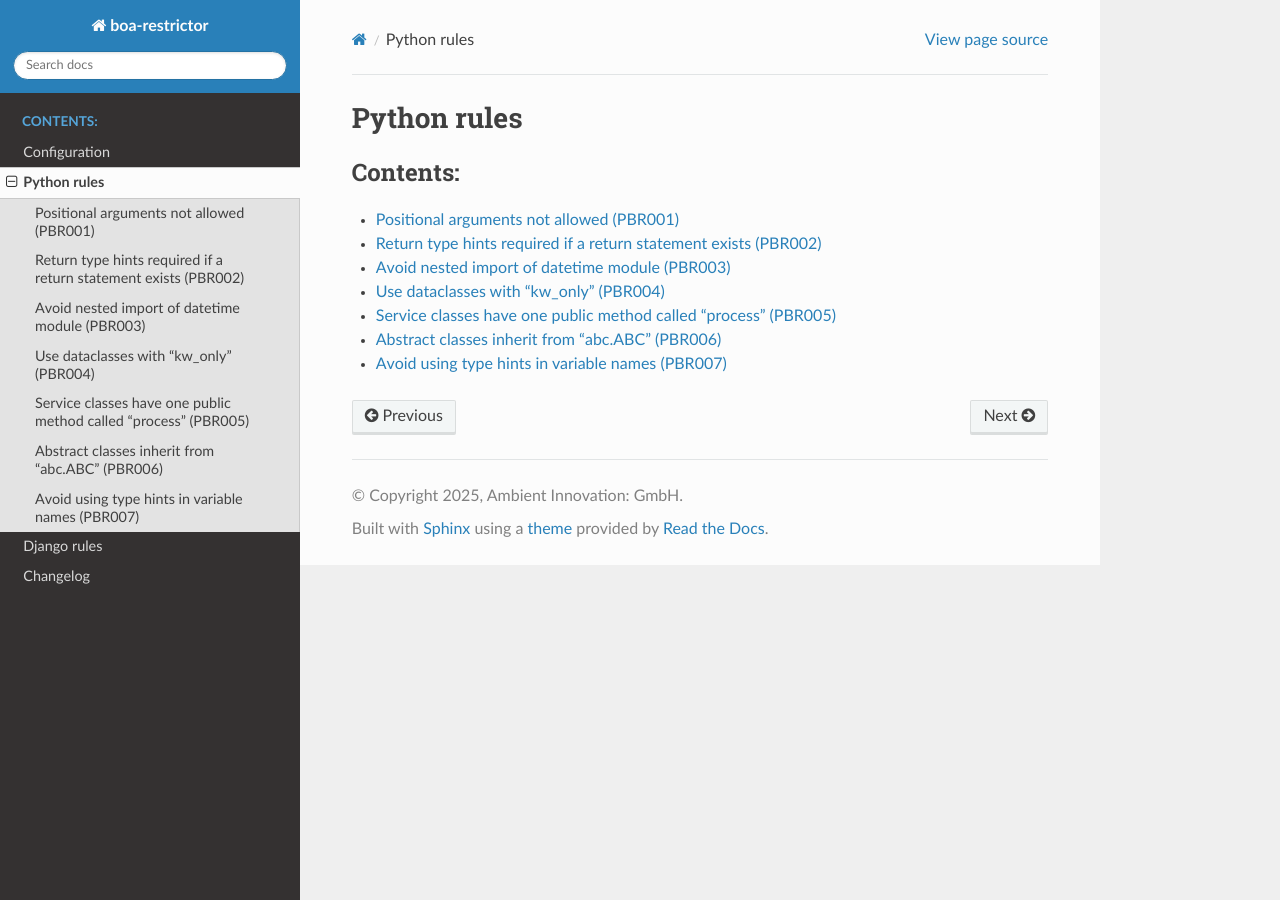
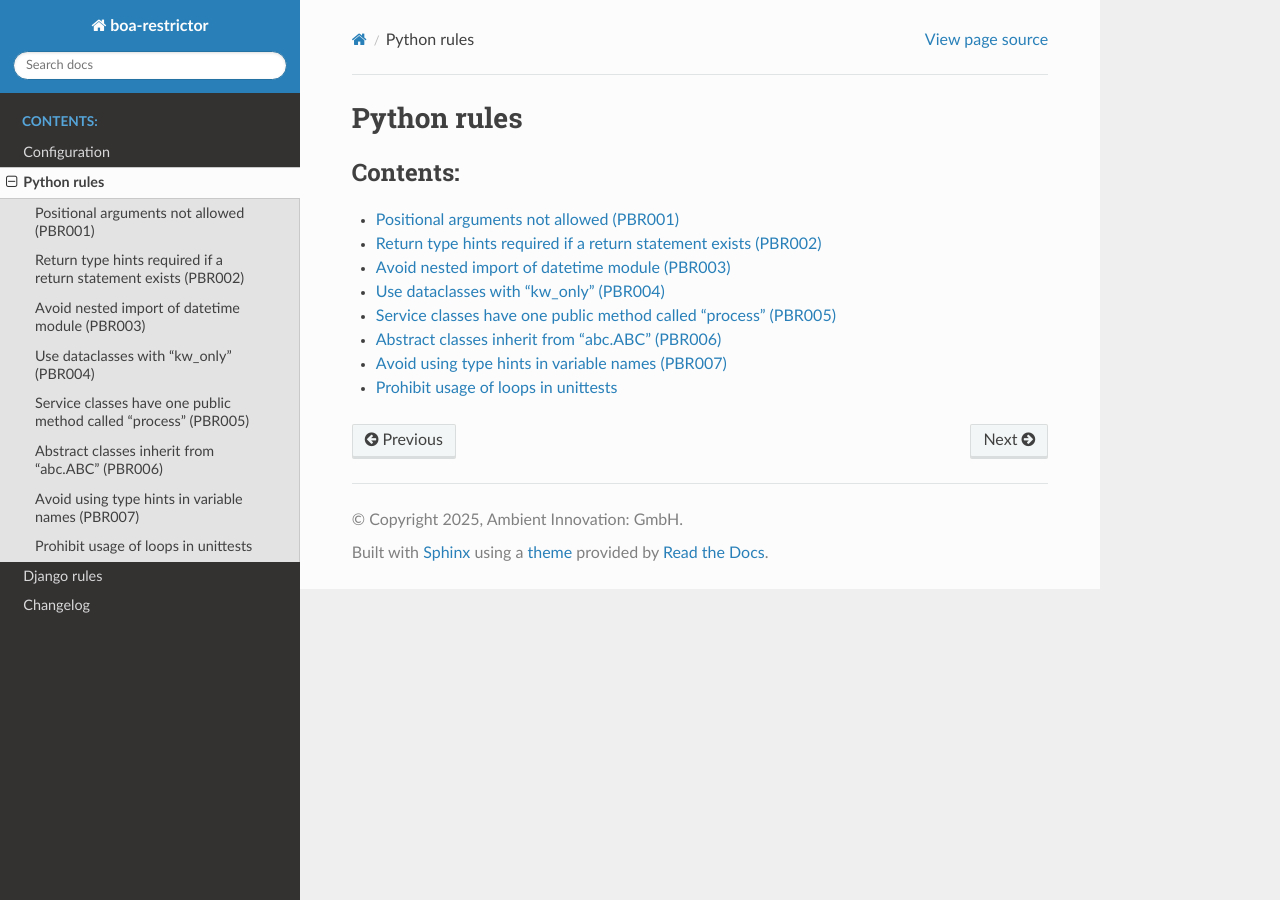
Before and after one commit to ambient-innovation/boa-restrictor, a Sphinx documentation site: the page built from docs/features/rules/python_rule_index.rst, in a window 1280 px wide. Built offline with Sphinx 7.4.7 and the Read the Docs theme 3.1.0, drawn with Linux system fonts in a browser that asks for light colours.

Commit message:
Fixed docs

```diff
--- a/docs/features/rules/python_rule_index.rst
+++ b/docs/features/rules/python_rule_index.rst
@@ -12,3 +12,4 @@ Python rules
    python/005_service_class_with_process.md
    python/006_abstract_class_inherits_from_abc.md
    python/007_variable_names_no_type_hinting.md
+   python/008_no_loops_in_unittests.md
```
